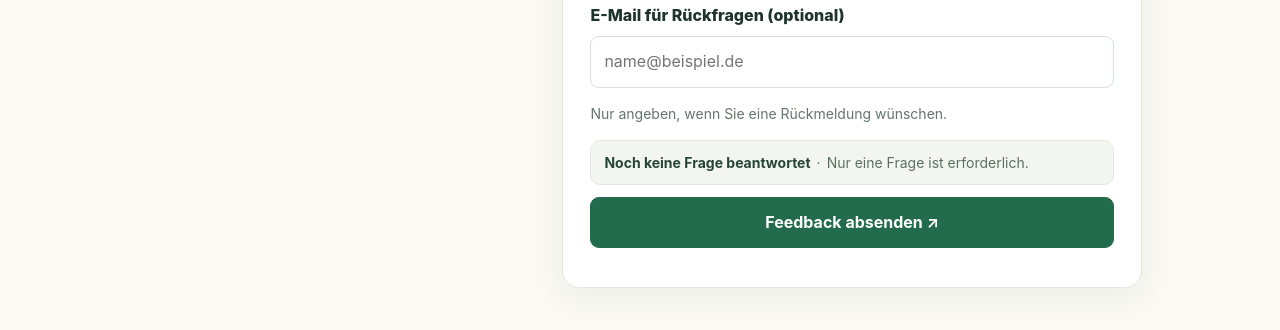
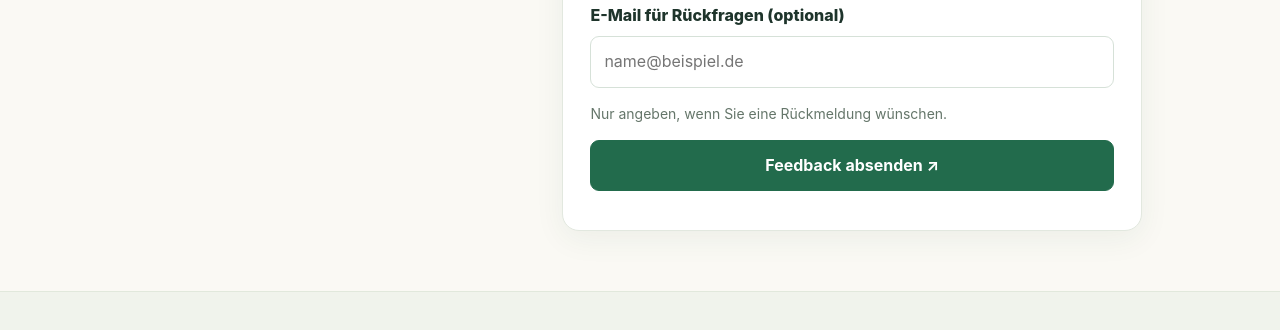
Before and after one commit to Kirity/apotheken-prozesscheck, a plain HTML site: page index.html in a window 1280 px wide. Shown: the part 8999-9329 px from the top of the page. Drawn offline with Linux system fonts and the light colour scheme.

Commit message:
Remove answer counter functionality from survey form

```diff
--- a/index.html
+++ b/index.html
@@ -304,8 +304,6 @@
 #apo-v3-site .survey-conditional .field-label{display:block;margin-bottom:10px}
 #apo-v3-site .survey-question-group .choice{margin-bottom:7px}
 #apo-v3-site .survey-card{scroll-margin-top:30px}
-#apo-v3-site .answer-counter{display:flex;align-items:baseline;flex-wrap:wrap;gap:2px 6px;margin:0 0 12px;padding:11px 13px;border:1px solid #e2e8df;border-radius:10px;background:#f3f6f0;font-size:.875rem;line-height:1.5;color:#5b7061}
-#apo-v3-site .answer-counter strong{color:#254635;font-weight:750}
 #apo-v3-site .survey-actions{display:flex;align-items:stretch;gap:8px}
 #apo-v3-site .survey-actions .primary{flex:1;min-width:0;min-height:48px;font-size:1rem;padding:12px 14px}
 #apo-v3-site .celebration-card{display:flex;align-items:center;gap:16px;padding:20px;margin-top:18px;border:1px solid #c5dfcb;border-radius:14px;background:linear-gradient(120deg,#edf8ee,#fbfcf3);animation:apoCelebrateIn .35s ease-out}
@@ -447,7 +445,6 @@
 <input autocomplete="email" class="email-input" id="apo3-email" name="email" placeholder="name@beispiel.de" type="email"/>
 <p class="survey-note" data-i18n="emailNote">Nur angeben, wenn Sie eine Rückmeldung wünschen.</p>
 </div>
-<div aria-atomic="true" aria-live="polite" class="answer-counter" id="apo3-answer-counter"><strong id="apo3-answer-count">Noch keine Frage beantwortet</strong><span aria-hidden="true">·</span><span data-i18n="answerRequirement">Nur eine Frage ist erforderlich.</span></div>
 <div class="survey-actions">
 <button class="primary" data-i18n="submit" id="apo3-submit" type="submit">Feedback absenden ↗</button>
 </div>
@@ -510,7 +507,6 @@ interest1:"Ja, ein kurzes Gespräch wäre interessant",interest2:"Vielleicht, ic
 emailLabel:"E-Mail für Rückfragen (optional)",emailNote:"Nur angeben, wenn Sie eine Rückmeldung wünschen.",emailPlaceholder:"name@beispiel.de",
 answerRequired:"Bitte beantworten Sie mindestens eine Frage, bevor Sie Ihr Feedback absenden.",
 retake:"Neue Antwort starten",
-answersZero:"Noch keine Frage beantwortet",answersOne:"1 Frage beantwortet",answersMany:"{count} Fragen beantwortet",answerRequirement:"Nur eine Frage ist erforderlich.",
 celebrationTitle:"Danke fürs Mitmachen!",celebrationBody:"Ihre Erfahrungen helfen, den Apothekenalltag besser zu verstehen.",
 submit:"Feedback absenden ↗",sending:"Feedback wird gesendet …",success:"Vielen Dank! Ihr Feedback wurde erfolgreich übermittelt.",error:"Das Feedback konnte nicht gesendet werden. Bitte versuchen Sie es erneut.",
 aboutStep1:"Ein Problem verstehen",aboutStep2:"Eine kleine Lösung ausprobieren",aboutStep3:"Gemeinsam den Nutzen prüfen",aboutEyebrow:"HINTER DIESER SEITE",aboutTitle:"Keine große Software. Erst einmal zuhören.",aboutP1:"Ich habe diese Seite erstellt, weil mich interessiert, wie sich wiederkehrende Verwaltungsaufgaben mit einfachen digitalen Werkzeugen vereinfachen lassen.",aboutP2:"Die vier Beispiele sind zunächst Ideen – keine fertigen Produkte. Entscheidend ist, ob es in Ihrer Apotheke tatsächlich einen Ablauf gibt, bei dem eine kleine Verbesserung hilfreich wäre.",aboutPoint1:"Bestehende Apothekensoftware respektieren",aboutPoint2:"Mit einem überschaubaren Problem beginnen",aboutPoint3:"Zunächst mit Beispieldaten arbeiten",aboutPoint4:"Gemeinsam prüfen, ob sich der Aufwand lohnt",
@@ -539,7 +535,6 @@ interest1:"Yes, I'd be interested in a short conversation",interest2:"Maybe, I'd
 emailLabel:"Contact email (optional)",emailNote:"Only provide this if you'd like a reply.",emailPlaceholder:"name@example.com",
 answerRequired:"Please answer at least one question before sending your feedback.",
 retake:"Start a new response",
-answersZero:"No questions answered yet",answersOne:"1 question answered",answersMany:"{count} questions answered",answerRequirement:"Only one question is required.",
 celebrationTitle:"Thanks for taking part!",celebrationBody:"Your experiences help us understand everyday pharmacy work better.",
 submit:"Send feedback ↗",sending:"Sending feedback …",success:"Thank you! Your feedback has been submitted successfully.",error:"Your feedback could not be sent. Please try again.",
 aboutStep1:"Understand a problem",aboutStep2:"Try a small solution",aboutStep3:"Evaluate the benefit together",aboutEyebrow:"ABOUT THIS PAGE",aboutTitle:"No big software rollout. First, let's listen.",aboutP1:"I created this website because I'm interested in simplifying recurring administrative work with practical digital tools.",aboutP2:"The four examples are ideas, not finished products. What matters is whether there's a real workflow in your pharmacy where a small improvement would be helpful.",aboutPoint1:"Respect existing pharmacy software",aboutPoint2:"Start with one manageable problem",aboutPoint3:"Use fictional sample data first",aboutPoint4:"Evaluate whether the effort is worthwhile together",
@@ -565,7 +560,6 @@ function renderStatic(){
   q("#apo3-submit").textContent=formState==="sending"?T[lang].sending:formState==="success"?T[lang].retake:T[lang].submit;
   q("#apo3-submit").type=formState==="success"?"button":"submit";
   q("#apo3-celebration").hidden=formState!=="success"&&celebrationTimer===null;
-  updateAnswerCounter();
   if(["success","error","answerRequired"].includes(formState))q("#apo3-form-status").textContent=T[lang][formState];
 
   q("#apo3-form").querySelector('input[name="language"]')?.setAttribute("value",lang);
@@ -679,12 +673,6 @@ function answeredQuestionCount(){
       .some(field=>field.matches('input')||field.value.trim().length>0)
   ).length;
 }
-function updateAnswerCounter(){
-  const count=answeredQuestionCount();
-  const text=count===0?T[lang].answersZero:count===1?T[lang].answersOne:T[lang].answersMany.replace('{count}',String(count));
-  const counter=q("#apo3-answer-count");
-  if(counter.textContent!==text)counter.textContent=text;
-}
 function hasSurveyAnswer(){
   return answeredQuestionCount()>0;
 }
@@ -692,7 +680,6 @@ function setSurveyLocked(locked){
   form.querySelectorAll('.question, #apo3-email').forEach(field=>{field.disabled=locked});
 }
 function clearAnswerRequired(){
-  updateAnswerCounter();
   if(formState==="answerRequired"&&hasSurveyAnswer()){
     formState="idle";
     q("#apo3-form-status").textContent="";
@@ -700,7 +687,6 @@ function clearAnswerRequired(){
 }
 form.addEventListener("input",clearAnswerRequired);
 form.addEventListener("change",clearAnswerRequired);
-form.addEventListener("reset",()=>setTimeout(updateAnswerCounter,0));
 q("#apo3-submit").addEventListener("click",event=>{
   if(formState!=="success")return;
   event.preventDefault();
```
